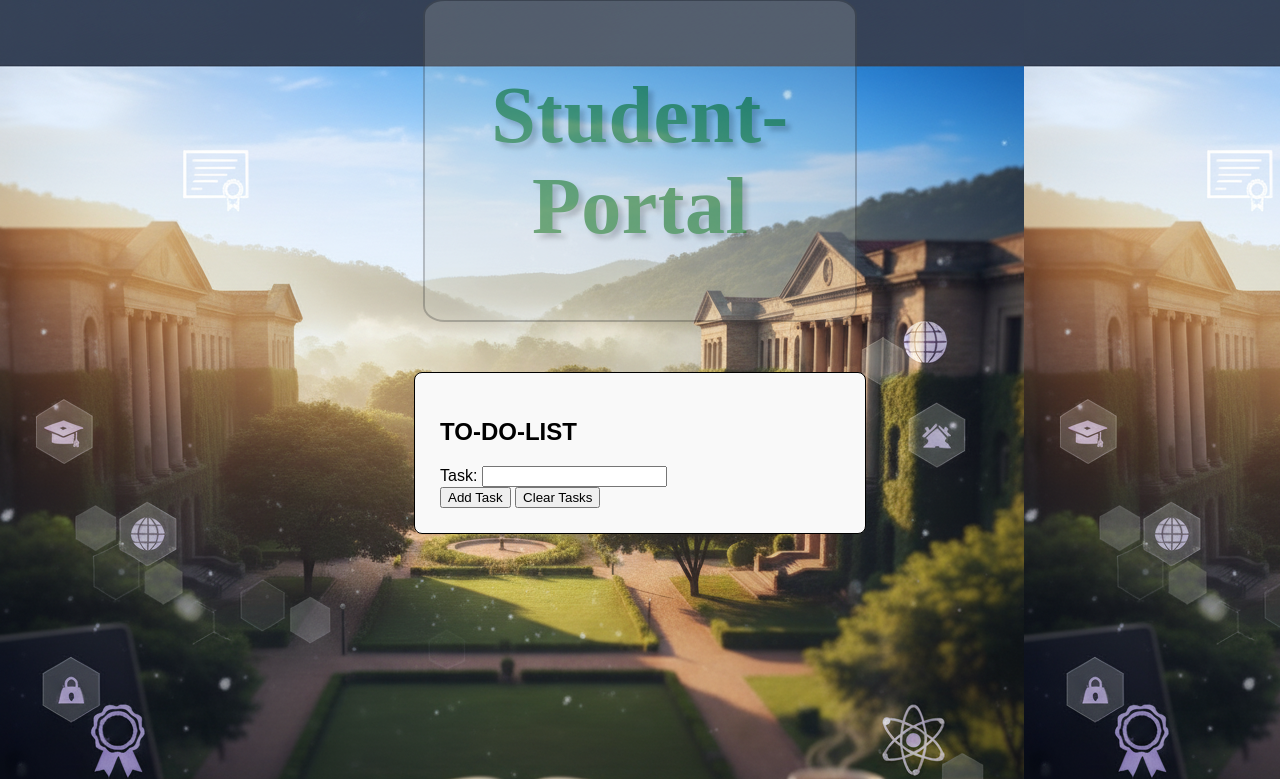
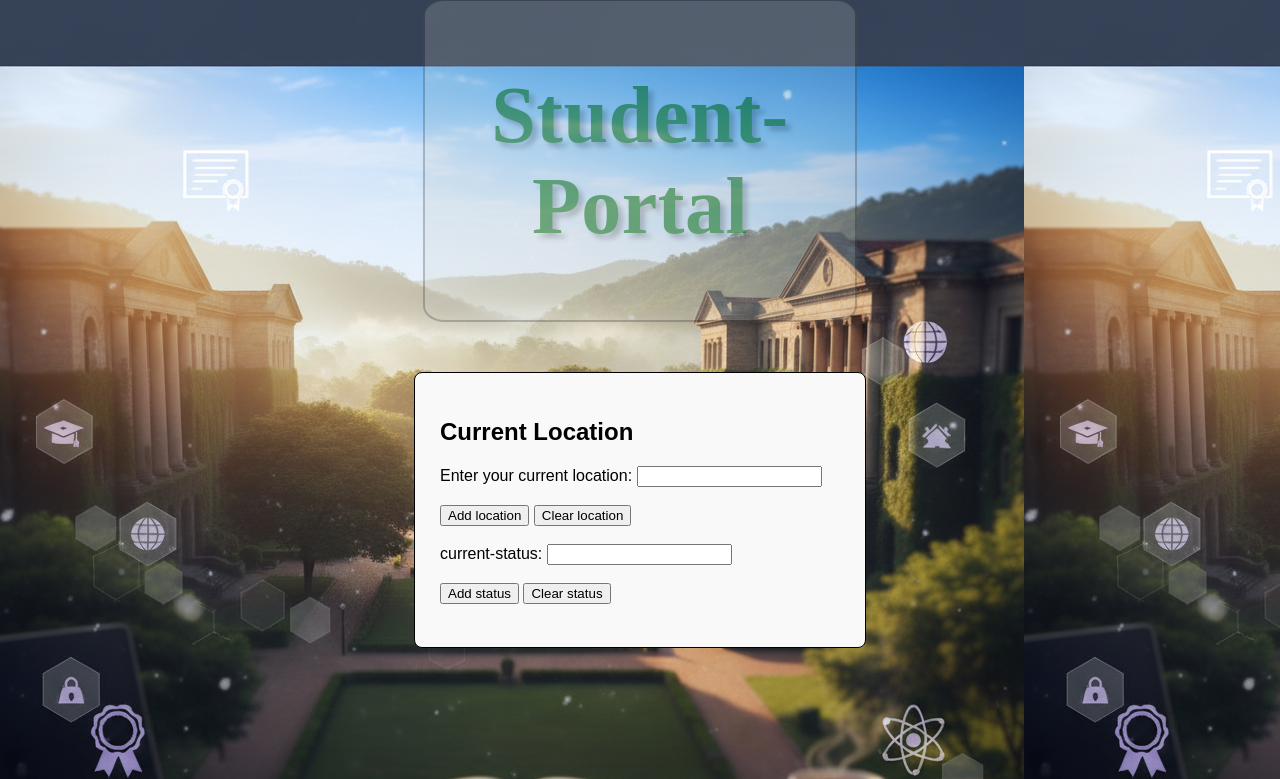
Before and after one commit to Beast-arpit/Ethos-2025, a PHP site: page /Studentpage.html in a window 1280 px wide. Shown: the part 21-800 px from the top of the page. Run offline with PHP 8.4, Linux system fonts and the light colour scheme.

Commit message:
updating Student page

```diff
--- a/Studentpage.css
+++ b/Studentpage.css
@@ -14,7 +14,7 @@
     border-radius: 5%;
     color: darkgreen;
 }
-.to-do-list-container {
+.current-location {
     border: 1px solid black;
     background-color: #f9f9f9;
     padding: 25px;
@@ -24,6 +24,3 @@
     margin: 50px auto;
     font-family: Arial, sans-serif;
 }
-.to-do-list-container input[type=task] {
-    width: 100%;
-}
--- a/Studentpage.html
+++ b/Studentpage.html
@@ -17,17 +17,22 @@
     </div>
 
 
-    <div class="to-do-list-container">
-        <h2>TO-DO-LIST</h2>
+    <div class="current-location">
+        <h2>Current Location</h2>
 
-        <form action="submit-list" methon="post">
+        <form action="submit" methon="post">
 
-            <label for="task">Task: </label>
-            <input type="text" id="task" name="task" required><br>
+            <label for="location">Enter your current location: </label>
+            <input type="text" id="task" name="task" required><br><br>
 
-            <button type="submit">Add Task</button>
+            <button type="add-location">Add location</button>
+            <button type="button" onclick="window.location.href='clear-location'">Clear location</button><br><br>
 
-            <button type="button" onclick="window.location.href='clear-task'">Clear Tasks</button>
+
+            <label for="current-status">current-status: </label>
+            <input type="text" id="current-status" name="current-status" required><br><br>
+            <button type="add-status">Add status</button>
+            <button type="button" onclick="window.location.href='clear-status'">Clear status</button><br><br>
         </form>
     </div>
 
```
